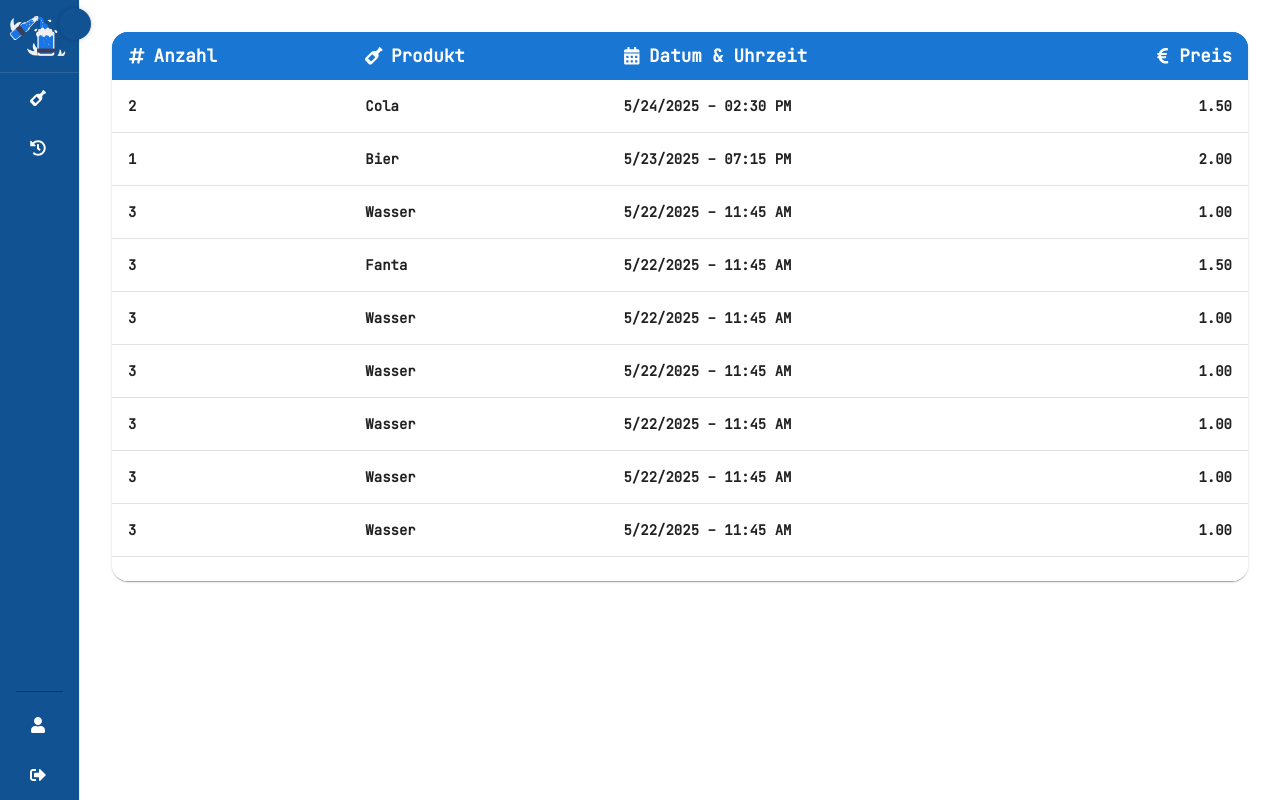
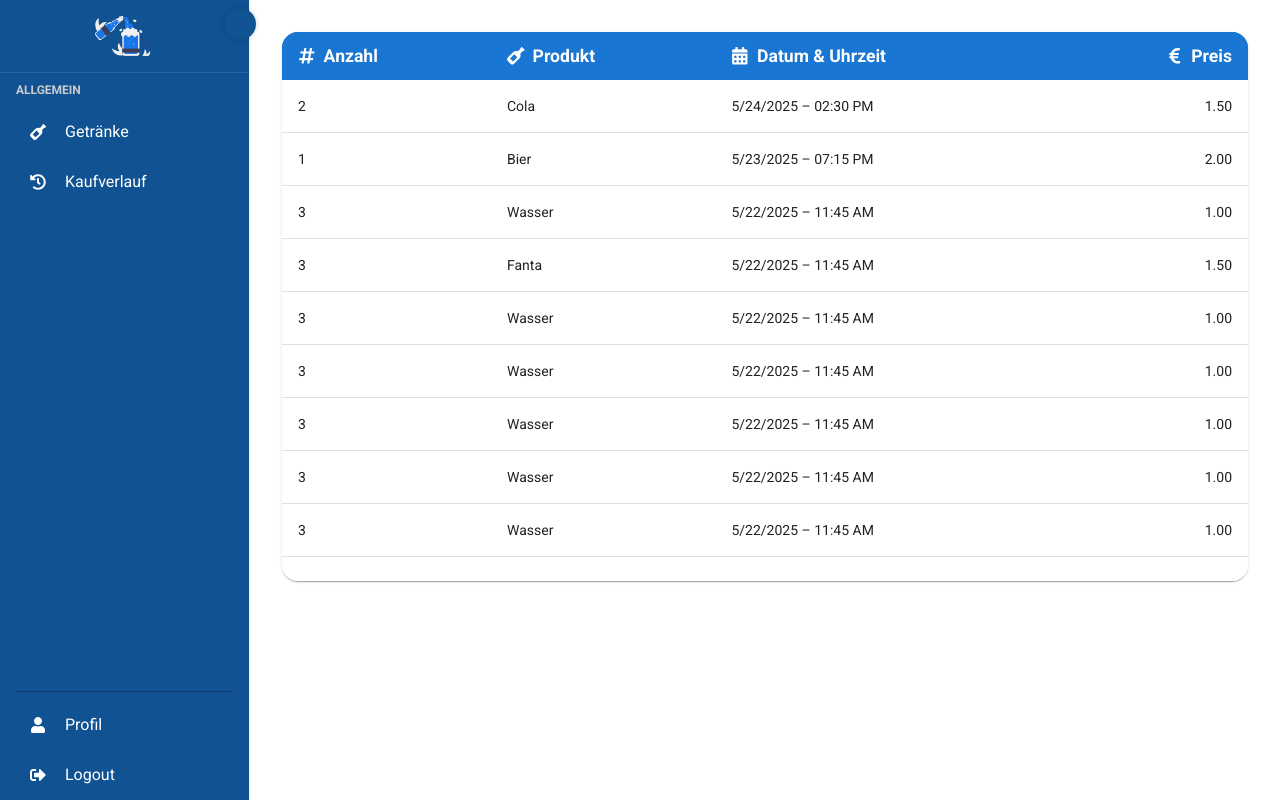
Before and after one commit to shiraayuki/BCN-2025SS-TeamBlau-GetraenkeIO, a React (Vite) app in the folder sys-src/GetraenkeIO-frontend/: page /history in a window 1280 px wide. Built offline with nearby package versions, Linux system fonts and the light colour scheme; some icons are missing.

Commit message:
Temporary change font to Roboto. Set Sidebar intial state to not collapsed. Add routing to UserManagement page

```diff
--- a/sys-src/GetraenkeIO-frontend/index.html
+++ b/sys-src/GetraenkeIO-frontend/index.html
@@ -4,6 +4,7 @@
     <meta charset="UTF-8" />
     <link rel="icon" type="image/svg+xml" href="/logo.svg" />
     <link href="https://fonts.googleapis.com/css2?family=JetBrains+Mono&display=swap" rel="stylesheet" />
+<link href="https://fonts.googleapis.com/css2?family=Roboto:wght@400;500;700&display=swap" rel="stylesheet">
     <meta name="viewport" content="width=device-width, initial-scale=1.0" />
     <title>GetraenkeIO</title>
   </head>
--- a/sys-src/GetraenkeIO-frontend/src/App.tsx
+++ b/sys-src/GetraenkeIO-frontend/src/App.tsx
@@ -5,6 +5,7 @@ import Register from './pages/Register/Register';
 import DrinkCard from './views/Drinks';
 import History from './views/History';
 import ProtectedLayout from './components/ProtectedLayout';
+import UserManagement from './views/UserManagement';
 
 function App() {
   return (
@@ -16,6 +17,7 @@ function App() {
         <Route path='/history' element={<History />} />
         <Route element={<ProtectedLayout />}>
           <Route path='/' element={<Home />} />
+          <Route path='/admin/users' element={<UserManagement />} />
         </Route>
       </Routes>
     </Router>
--- a/sys-src/GetraenkeIO-frontend/src/components/HomeSidebar.tsx
+++ b/sys-src/GetraenkeIO-frontend/src/components/HomeSidebar.tsx
@@ -9,7 +9,7 @@ import type { RootState } from '../store/store';
 import { logoutSuccess } from '../features/auth/authSlice';
 
 const CustomSidebar = () => {
-  const [collapsed, setCollapsed] = useState(true);
+  const [collapsed, setCollapsed] = useState(false);
 
   const dispatch = useDispatch();
   const navigate = useNavigate();
--- a/sys-src/GetraenkeIO-frontend/src/theme.ts
+++ b/sys-src/GetraenkeIO-frontend/src/theme.ts
@@ -2,8 +2,8 @@ import { createTheme } from '@mui/material';
 
 const theme = createTheme({
   typography: {
-    fontFamily: '"JetBrains Mono", monospace',
-    fontWeightRegular: 700,
+    fontFamily: '"Roboto", sans-serif',
+    fontWeightRegular: 400,
     fontWeightBold: 700,
   },
 });
--- a/sys-src/GetraenkeIO-frontend/src/views/UserManagement.tsx
+++ b/sys-src/GetraenkeIO-frontend/src/views/UserManagement.tsx
@@ -1,10 +1,19 @@
+import { useSelector } from "react-redux";
+import type { RootState } from "../store/store";
+import CustomSidebar from "../components/HomeSidebar";
+
 const UserManagement = () => {
 
   const userData = useSelector((state: RootState) => state.user.userData);
 
   return (
-    <>
-    </>
+    <div style={{ display: 'flex', height: '100hv' }}>
+      <CustomSidebar />
+      <main style={{ flex: 1, padding: '1rem' }}>
+        <h1 style={{ marginTop: 0 }}>Benutzerverwaltung</h1>
+        <p>Willkommen, {userData?.username}</p>
+      </main>
+    </div>
   );
 }
 
```
